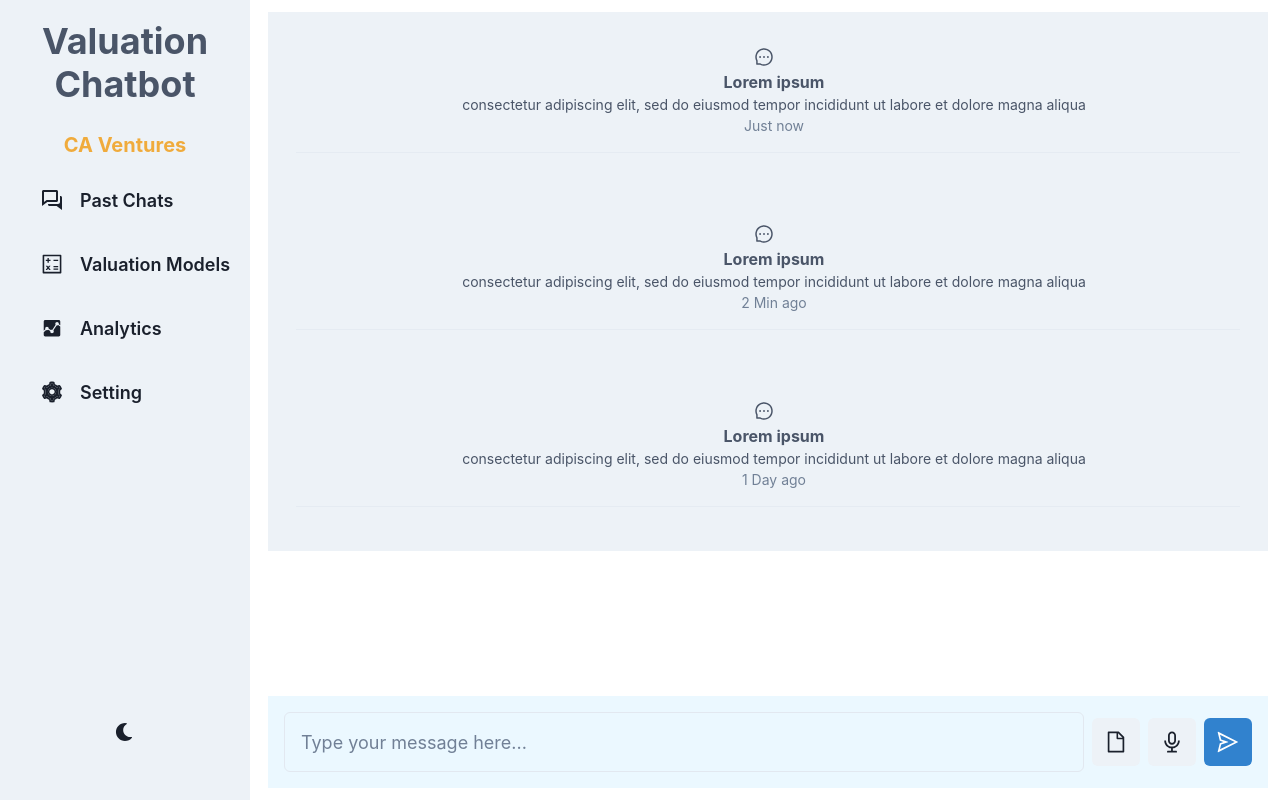
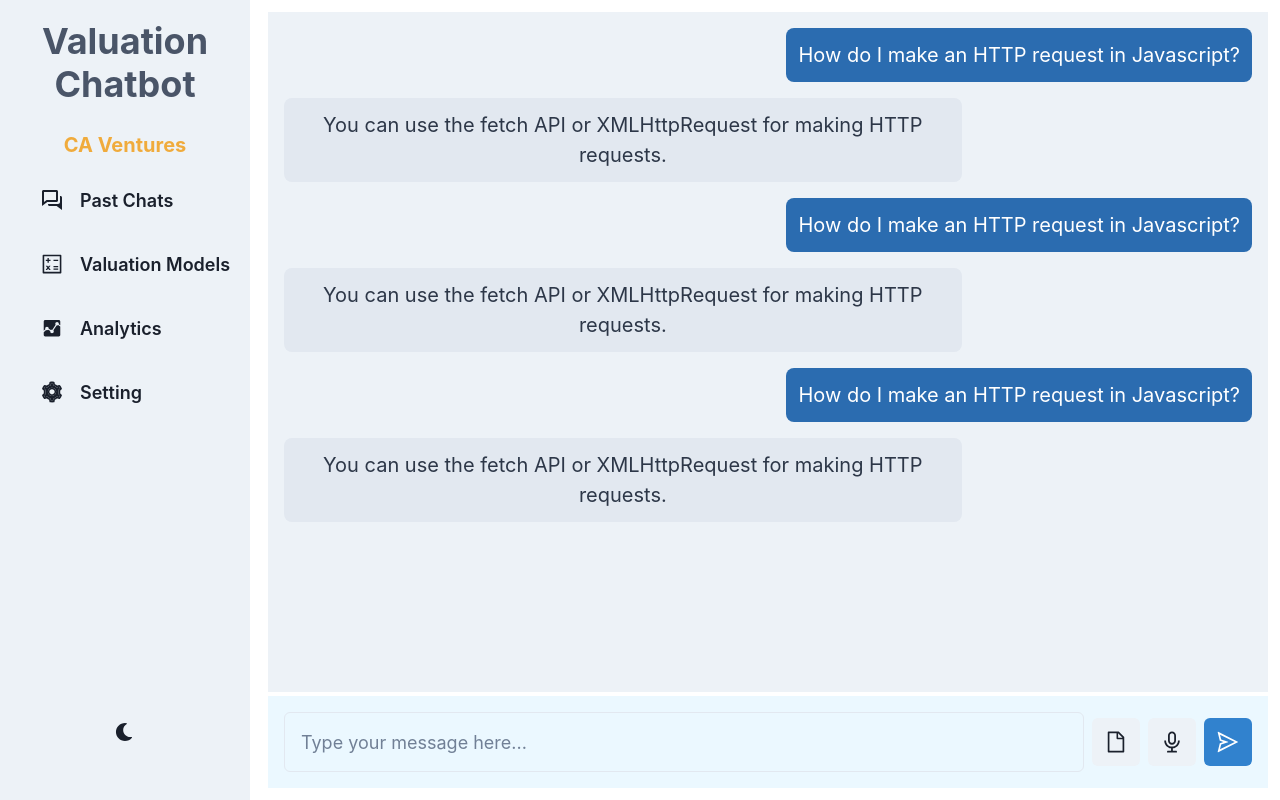
Before and after one commit to hltro/product-studio-valuation-prototype, a React (Create React App) app: page / in a window 1280 px wide. Built offline with nearby package versions, Linux system fonts and the light colour scheme.

Commit message:
adjusted design and color for light/dark modes

```diff
--- a/src/components/ChatList.jsx
+++ b/src/components/ChatList.jsx
@@ -1,48 +1,50 @@
 import React from 'react';
-import {
-  Box,
-  List,
-  ListItem,
-  ListIcon,
-  Divider,
-  Text,
-  useColorModeValue
-} from '@chakra-ui/react';
-import { AiOutlineMessage } from 'react-icons/ai';
+import { Box, Flex, Text, useColorModeValue, VStack } from '@chakra-ui/react';
 
-// Mock data as placeholders to display chat messages
-const chats = [
-  { id: 1, title: 'Lorem ipsum', summary: 'consectetur adipiscing elit, sed do eiusmod tempor incididunt ut labore et dolore magna aliqua', time: 'Just now' },
-  { id: 2, title: 'Lorem ipsum', summary: 'consectetur adipiscing elit, sed do eiusmod tempor incididunt ut labore et dolore magna aliqua', time: '2 Min ago' },
-  { id: 3, title: 'Lorem ipsum', summary: 'consectetur adipiscing elit, sed do eiusmod tempor incididunt ut labore et dolore magna aliqua', time: '1 Day ago' },
+// Mock data to display messages
+const messages = [
+  { id: 1, text: 'How do I make an HTTP request in Javascript?', isUser: true },
+  { id: 2, text: 'You can use the fetch API or XMLHttpRequest for making HTTP requests.', isUser: false },
+  { id: 1, text: 'How do I make an HTTP request in Javascript?', isUser: true },
+  { id: 2, text: 'You can use the fetch API or XMLHttpRequest for making HTTP requests.', isUser: false },
+  { id: 1, text: 'How do I make an HTTP request in Javascript?', isUser: true },
+  { id: 2, text: 'You can use the fetch API or XMLHttpRequest for making HTTP requests.', isUser: false },
 ];
 
 function ChatList() {
-  const chatBgColor = useColorModeValue('gray.100', 'gray.700');
-  const chatTextColor = useColorModeValue('gray.600', 'gray.200');
-  const iconSize = '24px';
-  const textSize = 'md';
-  const summarySize = 'sm';
-  const timeSize = 'sm';
+  const bgColor = useColorModeValue('gray.100', 'gray.800'); // Darker background for dark mode
+  const userMessageColor = useColorModeValue('blue.600', 'blue.300'); // Lighter blue for dark mode
+  const appMessageColor = useColorModeValue('gray.200', 'gray.600'); // Darker gray for app messages in dark mode
+  const userTextColor = useColorModeValue('white', 'gray.50'); // White text for user in light mode
+  const appTextColor = useColorModeValue('gray.700', 'gray.50'); // Very light text for dark mode
 
   return (
-    <Box bg={chatBgColor} w="full" p={4} color={chatTextColor} overflowY="auto">
-      <List spacing={6}>
-        {chats.map((chat) => (
-          <ListItem key={chat.id} p={3} >
-            <ListIcon>
-              <AiOutlineMessage size={iconSize} color="green.500" />
-            </ListIcon>
-            <Box pl={3}>
-              <Text fontWeight="bold" fontSize={textSize}>{chat.title}</Text>
-              <Text fontSize={summarySize}>{chat.summary}</Text>
-              <Text fontSize={timeSize} color="gray.500">{chat.time}</Text>
-            </Box>
-            <Divider my={4} />
-          </ListItem>
-        ))}
-      </List>
-    </Box>
+    <VStack
+      bg={bgColor}
+      p={4}
+      height="calc(100vh - 120px)"
+      overflowY="auto"
+      spacing={4}
+      align="stretch"
+    >
+      {messages.map((message) => (
+        <Flex
+          key={message.id}
+          justifyContent={message.isUser ? 'flex-end' : 'flex-start'}
+          w="full"
+        >
+          <Box
+            bg={message.isUser ? userMessageColor : appMessageColor}
+            color={message.isUser ? userTextColor : appTextColor}
+            p={3}
+            borderRadius="lg"
+            maxW="70%"
+          >
+            <Text>{message.text}</Text>
+          </Box>
+        </Flex>
+      ))}
+    </VStack>
   );
 }
 
```
